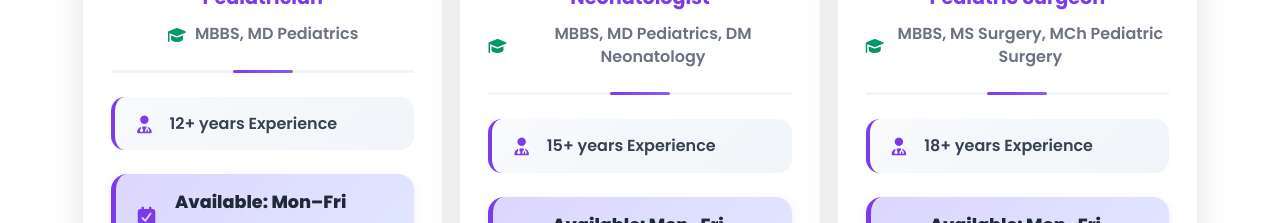
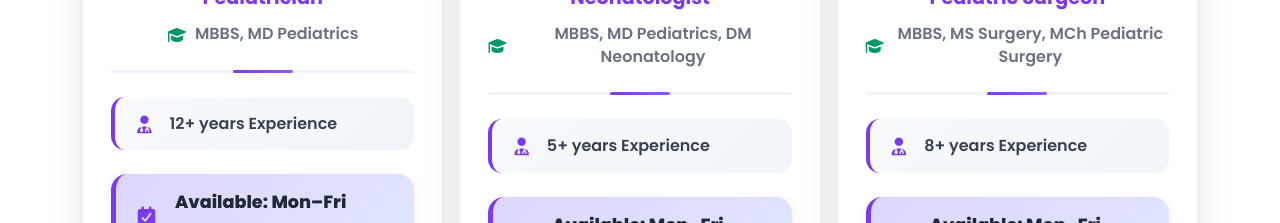
Before and after one commit to ibrahimbadusha-b/ChildDoctorAppointmentApplication, a React (Vite) app in the folder Frontend/: page / in a window 1280 px wide. Shown: the part 1020-1243 px from the top of the page. Built offline with nearby package versions, Linux system fonts and the light colour scheme; no server answers.

Commit message:
Doctor Details changed

```diff
--- a/Frontend/src/components/DoctorCard.jsx
+++ b/Frontend/src/components/DoctorCard.jsx
@@ -19,14 +19,14 @@ export default function DoctorCard({ doctor, onBook }) {
       },
       "Dr. Rajesh Kumar": {
         qualification: "MBBS, MD Pediatrics, DM Neonatology",
-        experience: "15+ years",
+        experience: "5+ years",
         consultationFee: "₹1200",
         specialties: ["Newborn Care", "NICU Management", "Premature Babies"],
         timing: "9:00 AM - 6:00 PM"
       },
       "Dr. Kavitha Menon": {
         qualification: "MBBS, MS Surgery, MCh Pediatric Surgery",
-        experience: "18+ years",
+        experience: "8+ years",
         consultationFee: "₹1500",
         specialties: ["Pediatric Surgery", "Hernia Repair", "Congenital Defects"],
         timing: "7:30 AM - 4:00 PM"
```
